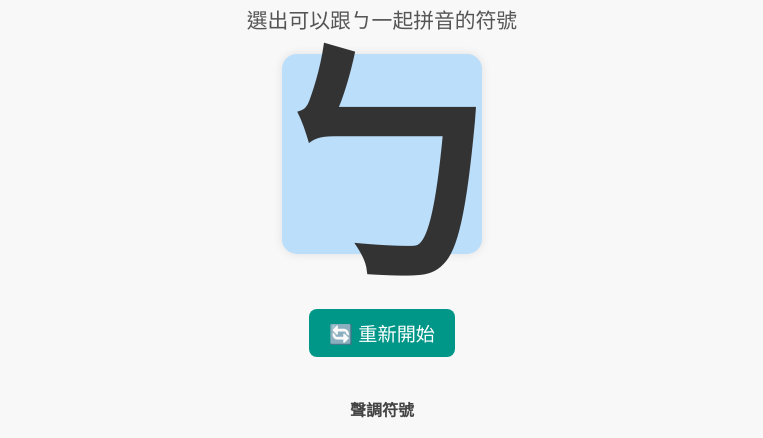
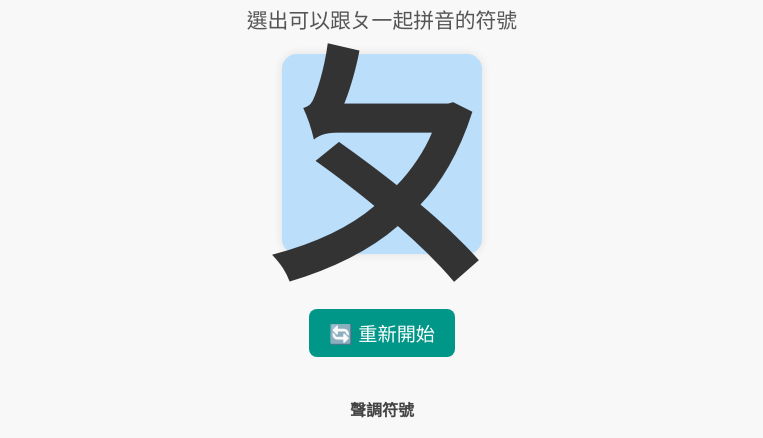
Before and after one commit to guaelves/Bopomofo, a plain HTML site: page friendsgroup/ㄆ/index.html in a window 1280 px wide. Shown: the part 70-508 px from the top of the page, without its empty margins (258-1021 px from the left). Drawn offline with Linux system fonts and the light colour scheme.

Commit message:
Add files via upload

```diff
--- a/friendsgroup/ㄆ/index.html
+++ b/friendsgroup/ㄆ/index.html
@@ -8,9 +8,9 @@
 <body>
 
   <h1>ㄆ的好朋友 點點名</h1>
-  <div class="subtitle">選出可以跟ㄅ一起拼音的符號</div>
+  <div class="subtitle">選出可以跟ㄆ一起拼音的符號</div>
 
-  <div class="big-b">ㄅ</div>
+  <div class="big-b">ㄆ</div>
 
   <div id="result"></div>
 
--- a/friendsgroup/ㄆ/script.js
+++ b/friendsgroup/ㄆ/script.js
@@ -63,7 +63,7 @@ document.addEventListener('DOMContentLoaded', () => {
 
           const symbols = text.split('');
           const bSpan = document.createElement('span');
-          bSpan.textContent = 'ㄅ';
+          bSpan.textContent = 'ㄆ';
           div.appendChild(bSpan);
           symbols.forEach(ch => {
             const s = document.createElement('span');
```
